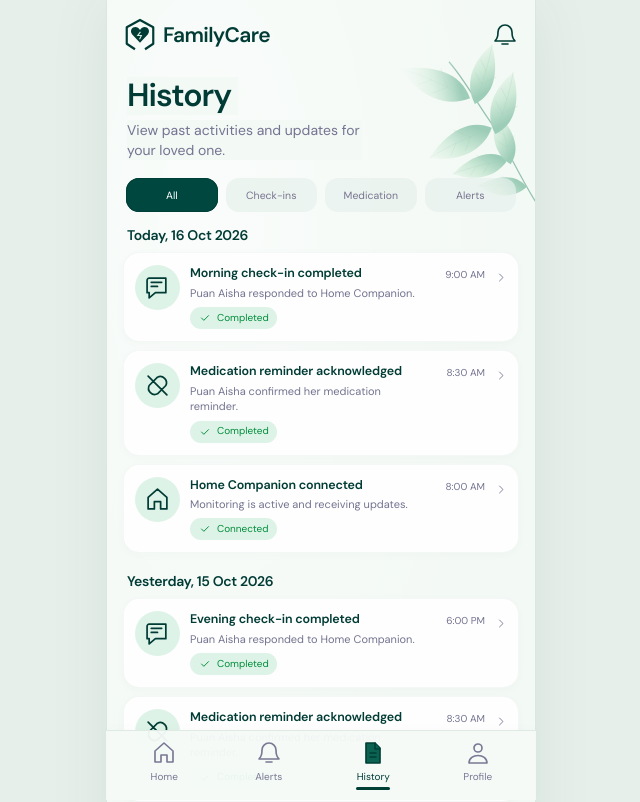
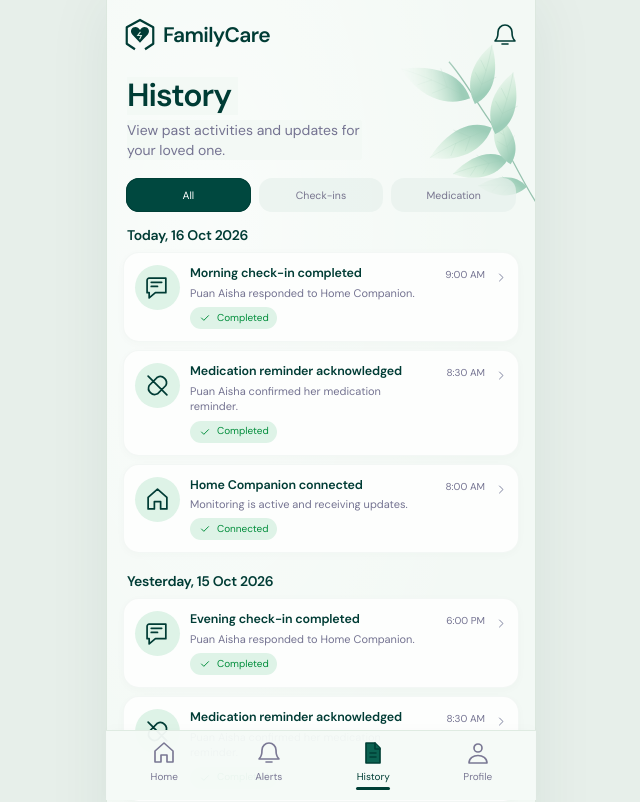
Before and after one commit to rachwm/familycare-sdp-hackathon, a React (Vite) app in the folder frontend/: page /history in a window 1280 px wide. Shown: the top 802 px of the page, without its empty margins (319-959 px from the left). Built offline with nearby package versions, Linux system fonts and the light colour scheme.

Commit message:
Remove redundant Alerts filter from History

```diff
--- a/frontend/src/pages/HistoryPage.tsx
+++ b/frontend/src/pages/HistoryPage.tsx
@@ -3,12 +3,12 @@
 import { Filters } from '../components/Filters';
 import { PageHeading } from '../components/PageHeading';
 import { getTodayActivities, yesterdayActivities, type Activity, type Scenario } from '../data/mockData';
-const filters = ['All', 'Check-ins', 'Medication', 'Alerts'] as const;
+const filters = ['All', 'Check-ins', 'Medication'] as const;
 export function HistoryPage({ scenario }: { scenario: Scenario }) {
   const [params, setParams] = useSearchParams();
   const filter = filters.find(value => value === params.get('filter')) ?? 'All';
   const setFilter = (value: typeof filters[number]) => setParams(value === 'All' ? {} : { filter: value }, { replace: true });
-  const matches = (activity: Activity) => filter === 'All' || (filter === 'Check-ins' && activity.category === 'check-in') || (filter === 'Medication' && activity.category === 'medication') || (filter === 'Alerts' && activity.category === 'incident');
+  const matches = (activity: Activity) => filter === 'All' || (filter === 'Check-ins' && activity.category === 'check-in') || (filter === 'Medication' && activity.category === 'medication');
   const groups = [
     { label: 'Today, 16 Oct 2026', activities: getTodayActivities(scenario).filter(matches) },
     { label: 'Yesterday, 15 Oct 2026', activities: yesterdayActivities.filter(matches) },
@@ -19,6 +19,6 @@
     <div aria-live="polite">{groups.map(group => group.activities.length > 0 && <section className="history-group" key={group.label}>
       <h2>{group.label}</h2><div className="activity-list">{group.activities.map(activity => <ActivityCard key={activity.id} activity={activity} expanded showDay={false} />)}</div>
     </section>)}
-    {!groups.some(group => group.activities.length) && <div className="empty-state"><h2>No recorded alerts</h2><p>No incidents have occurred in the Normal monitoring state.</p></div>}</div>
+    {!groups.some(group => group.activities.length) && <div className="empty-state"><h2>No recorded activities</h2><p>No activities match this filter.</p></div>}</div>
   </>;
 }
```
Also changed, not shown: 1 other file (tests, documents, lock files or other folders).
